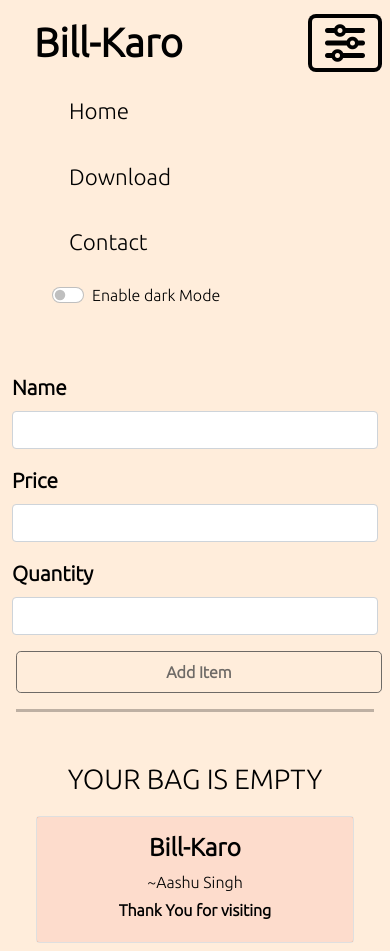
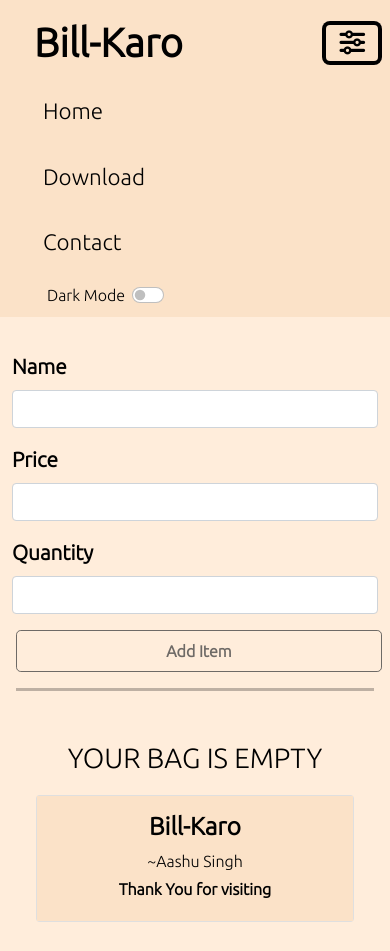
Before and after one commit to Aashu1Singh/bill-Karo, a React (Create React App) app: page / in a window 390 px wide. Both pictures are taken after a click on the button "Toggle navigation". After the commit the page ends 930 px from the top, so only its background shows below. Built offline with nearby package versions, Linux system fonts and the light colour scheme; a web font is replaced by a local one.

Commit message:
fixed hamburger and nav Color

```diff
--- a/src/App.css
+++ b/src/App.css
@@ -52,12 +52,12 @@
   margin-left: 6%;
 }
 
-.navTitle:hover {
+/* .navTitle:hover {
   color: grey;
-}
+} */
 
 .navBackcolor {
-  background-color: #ffeddb;
+  background-color: #fbe2c8;
 }
 
 .nav-menu {
@@ -84,7 +84,7 @@
 @media screen and (max-width: 990px) {
   .navCenter{
 
-  margin-left: 2.5rem;
+  margin-left: 3.8%;
   }
 }
 .blackColor {
@@ -115,16 +115,16 @@
 
 .alert {
   height: 140px;
-  margin: 0;
+  /* margin: 0; */
   padding-top: 100px;
-  padding-left: 0%;
+  padding-left: 7%;
   padding-right: 0%;
   /* background-color: #c99058; */
   color: black;
 }
 
 #add-Title {
-  font-size: 3.5rem;
+  font-size: 3rem;
   font-weight: 900;
   margin-bottom: 2.5rem;
   line-height: 1.3;
--- a/src/App.js
+++ b/src/App.js
@@ -3,7 +3,6 @@ import { Navbar } from './components/Navbar';
 import { ProductList } from './components/ProductList';
 import React, { useState, useEffect } from 'react';
 import Alert from './components/Alert';
-import NavHr from './components/NavHr';
 
 function App() {
   useEffect(() => {
--- a/src/components/Footer.js
+++ b/src/components/Footer.js
@@ -2,23 +2,25 @@ import React from 'react'
 export const Footer = (props) => {
     return (
         <>
-            <div className="row my-2 " >
+            <div className="row my-2 " style={{fontSize: "1.2rem"}} >
                 {/* <div className="col-5"> */}
                 <div className="card w-50" style={{ color: props.mode === 'dark' ? 'white' : 'black', backgroundColor: props.mode === 'dark' ? 'grey' : '#d0c0c059', border: "1px solid" }} >
                     <div className="card-body" >
                         <h5 className="card-title"><b>Total amount to be paid</b></h5>
                         <p className="card-text">{props.totalAmount}</p>
-                        <a className="btn btn-warning mx-2 my-1" onClick={() => { props.reset() }}><strong style={{ color: "black" }}>Reset Quantity</strong> </a>
-                        <a className="btn btn-success mx-2 my-1">Pay Now</a>
+                        <p className="btn btn-warning mx-2 my-1" onClick={() => { props.reset() }}><strong style={{ color: "black" }}>Reset Quantity</strong> </p>
+                        <p className="btn btn-success mx-2 my-1">Pay Now</p>
                     </div>
                     {/* </div> */}
                 </div>
                 {/* <div className="col-5"> */}
                 <div className="card w-50" style={{ color: props.mode === 'dark' ? 'white' : 'black', backgroundColor: props.mode === 'dark' ? 'grey' : '#d0c0c059', border: "1px solid" }}>
-                    <div className="card-body">
-                        <h2 className="card-title"><b>ShopKart</b></h2>
+                    <div className="card-body d-flex align-items-center cardBodyCenter">
+                        <div className='container'>
+                        <h4 className="card-title"><b>ShopKart</b></h4>
                         <p className=" card-text my-1">~Aashu Singh</p>
                         <p className=" card-text my-1"><strong>Thank You for visiting</strong> </p>
+                        </div>
                     </div>
                 </div>
             </div>
--- a/src/components/Navbar.js
+++ b/src/components/Navbar.js
@@ -6,9 +6,9 @@ export const Navbar = (props) => {
         <>
             <nav className={`navbar navbar-expand-lg fixed-top navBackcolor text-${props.mode === 'dark' ? 'light' : 'dark'}`}>
                 <div className="container-fluid">
-                    <a className="navbar-brand navTitle" href="/">Bill-Karo</a>
+                    <span className="navbar-brand navTitle">Bill-Karo</span>
                     <button class="navbar-toggler" type="button" data-bs-toggle="collapse" data-bs-target="#navbarSupportedContent" aria-controls="navbarSupportedContent" aria-expanded="false" aria-label="Toggle navigation">
-                        <i class="fa-solid fa-sliders fa-2x"></i>
+                        <i class="fa-solid fa-sliders " style={{fontSize:"1.6rem"}}></i>
                         {/* <span class="navbar-toggler-icon"></span> */}
                     </button>
                     <div className="collapse navbar-collapse nav-menu navCenter" id="navbarSupportedContent" >
@@ -23,14 +23,17 @@ export const Navbar = (props) => {
                                 <a className="nav-link active nav-menu-a" href="/">Contact</a>
                             </li>
                         </ul>
-                        <form class="d-flex">
-                            <div className="form-check form-switch  " id="navbarSupportedContent">
-                                <input className="form-check-input" type="checkbox" onClick={props.toggleMode} role="switch" />
-                                <div>
-                                    <label className="form-check-label blackColor" htmlFor="flexSwitchCheckDefault">{props.btnText}</label>
-                                </div>
+                    <form class="d-flex">
+                            <div>
+                                <label className="form-check-label blackColor" htmlFor="flexSwitchCheckDefault" style={{paddingLeft: "21px", paddingRight: "7px"}}>Dark Mode</label>
                             </div>
-                        </form>
+                        <div className="form-check form-switch  " id="navbarSupportedContent">
+                            <input className="form-check-input" type="checkbox" onClick={props.toggleMode} role="switch" />
+                        </div>
+                    </form>
+                    {/* <div className=' fixed-top'>
+                         <NavHr />
+                     </div> */}
                         {/* <div className="form-check form-switch blackColor " id="navbarSupportedContent">
                             <input className="form-check-input" type="checkbox" onClick={props.toggleMode} role="switch" />
                             <div>
@@ -40,15 +43,6 @@ export const Navbar = (props) => {
                     </div>
                 </div>
             </nav>
-
-
-
-
-
-
-            {/* <div className=' fixed-top'>
-                 <NavHr />
-             </div> */}
         </>
     )
 }
--- a/src/components/ProductList.js
+++ b/src/components/ProductList.js
@@ -91,7 +91,7 @@ export const ProductList = (props) => {
                 <h1 style={{ marginTop: "50px" }} >YOUR BAG IS EMPTY</h1>
                 <div className="container text-center my-2"  >
                     <div className="card" style={{ marginTop: "20px" }} >
-                        <div className="card-body" style={{ color: props.mode === 'dark' ? 'white' : 'black', backgroundColor: props.mode === 'dark' ? 'grey' : 'rgb(249 154 109 / 35%)' }}>
+                        <div className="card-body" style={{ color: props.mode === 'dark' ? 'white' : 'black', backgroundColor: props.mode === 'dark' ? 'grey' : '#fbe2c8' }}>
                             <h2 className="card-title"><b>Bill-Karo</b></h2>
                             <p className=" card-text my-1">~Aashu Singh</p>
                             <p className=" card-text my-1"><strong>Thank You for visiting</strong> </p>
@@ -99,11 +99,11 @@ export const ProductList = (props) => {
                     </div>
                 </div>
             </div>}
-            {productItem.length > 0 ? <div className="row my-2 mx-1" style={{ color: props.mode === 'dark' ? 'white' : 'black',fontSize: "1.4rem" }}>
+            {productItem.length > 0 ? <div className="row my-2 mx-1" style={{ color: props.mode === 'dark' ? 'white' : 'black',fontSize: "1.3rem" }}>
                 <div className="col-1 align-self-center " style={{ padding: "0px" }}><strong>Sno</strong> </div>
                 <div className="col-3 mx-1"><strong>Item</strong> </div>
                 <div className="col-4 "><strong >Qantity</strong></div>
-                <div className="col-2 mx-1 "><strong>Total</strong> </div>
+                <div className="col-3 mx- "><strong>Amount</strong> </div>
             </div> : ""}
             {productItem.map((product, i) => {
                 return <Product product={product} key={i} addItem={addItem} removeItem={removeItem} increaseQnty={increaseQnty} decreaseQnty={decreaseQnty} index={i} mode={props.mode} />
```
